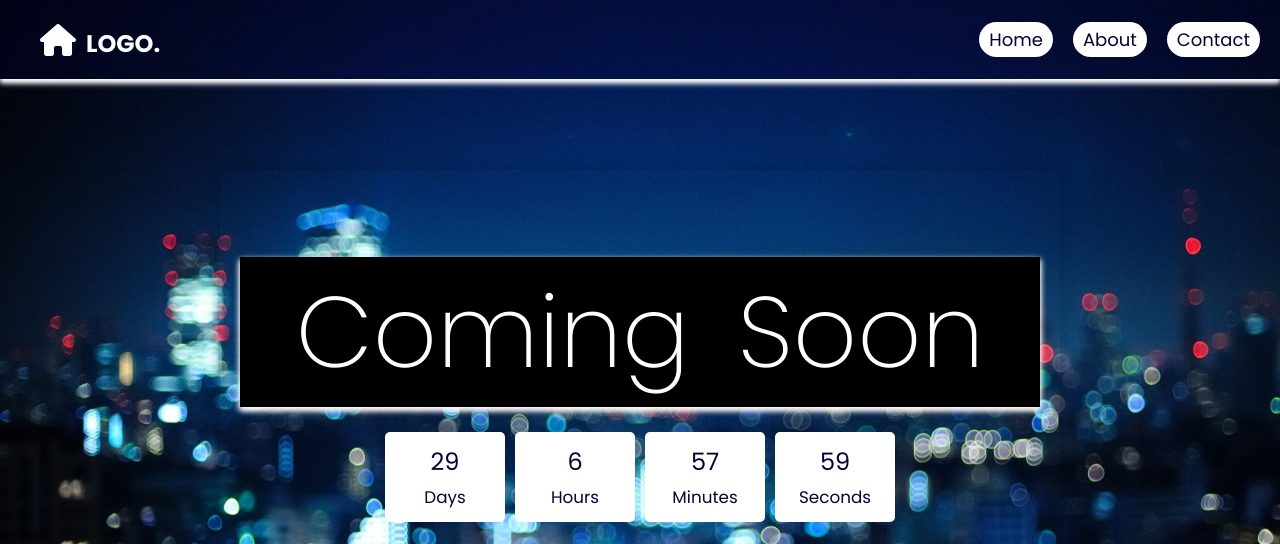
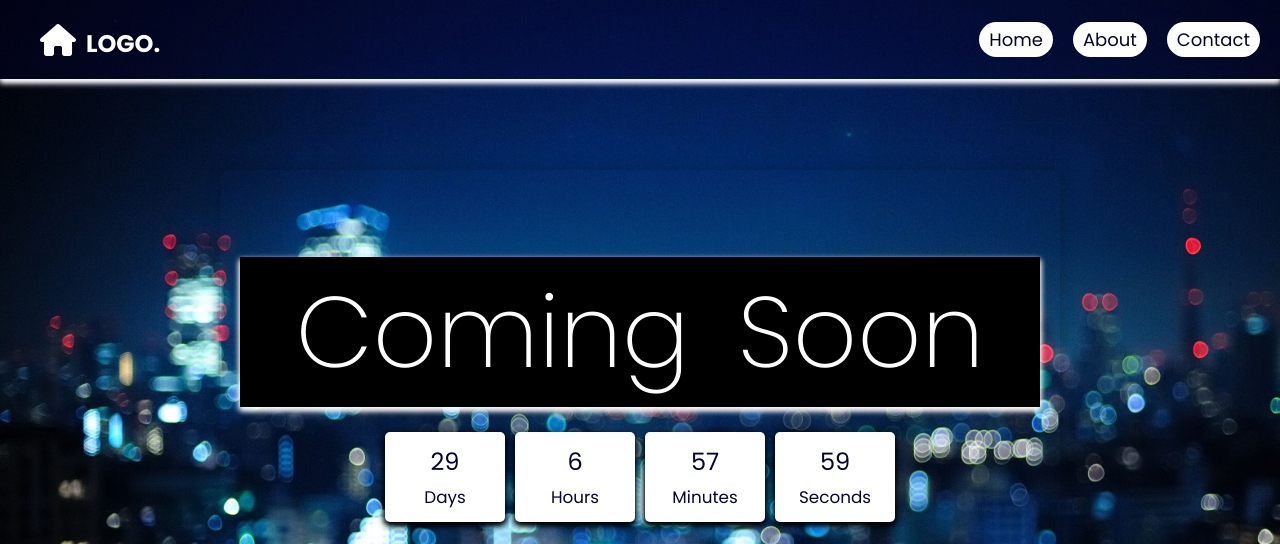
Before and after one commit to emamhasan-netizen/Coming-Soon., a plain HTML site: page index.html in a window 1280 px wide. Shown: the top 544 px of the page. Drawn offline with nearby package versions, Linux system fonts and the light colour scheme; files whose address does not match are found by name.

Commit message:
Update style.css
Signed-off-by: EMAM  <englishforkids400@gmail.com>

```diff
--- a/style.css
+++ b/style.css
@@ -109,6 +109,7 @@ h1 {
     align-items: center;
     justify-content: center;
     margin: 5px;
+    box-shadow: rgb(0, 0, 0) 0px 3px 6px, rgb(0, 0, 0) 0px 3px 6px;
 }
 
 .label {
```
